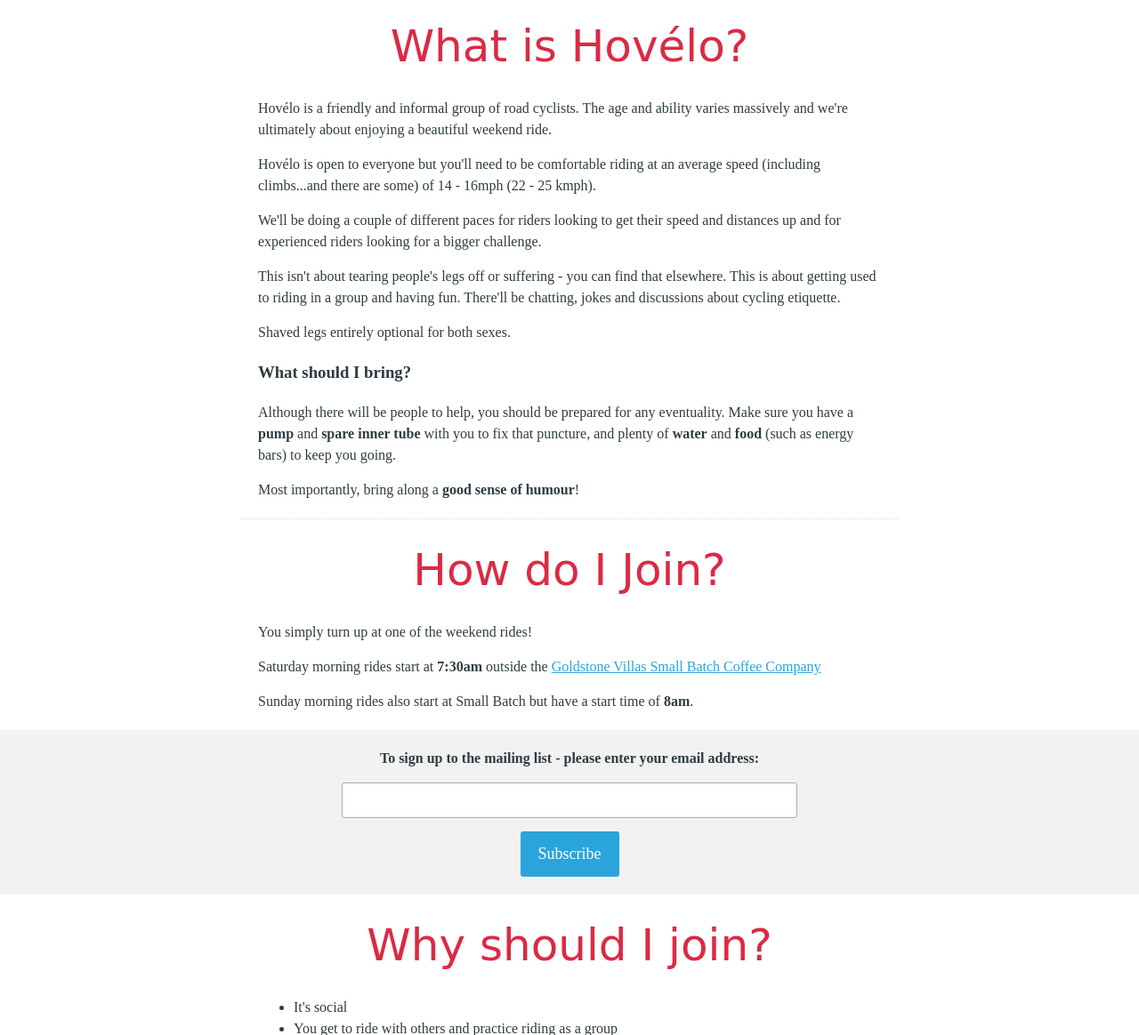
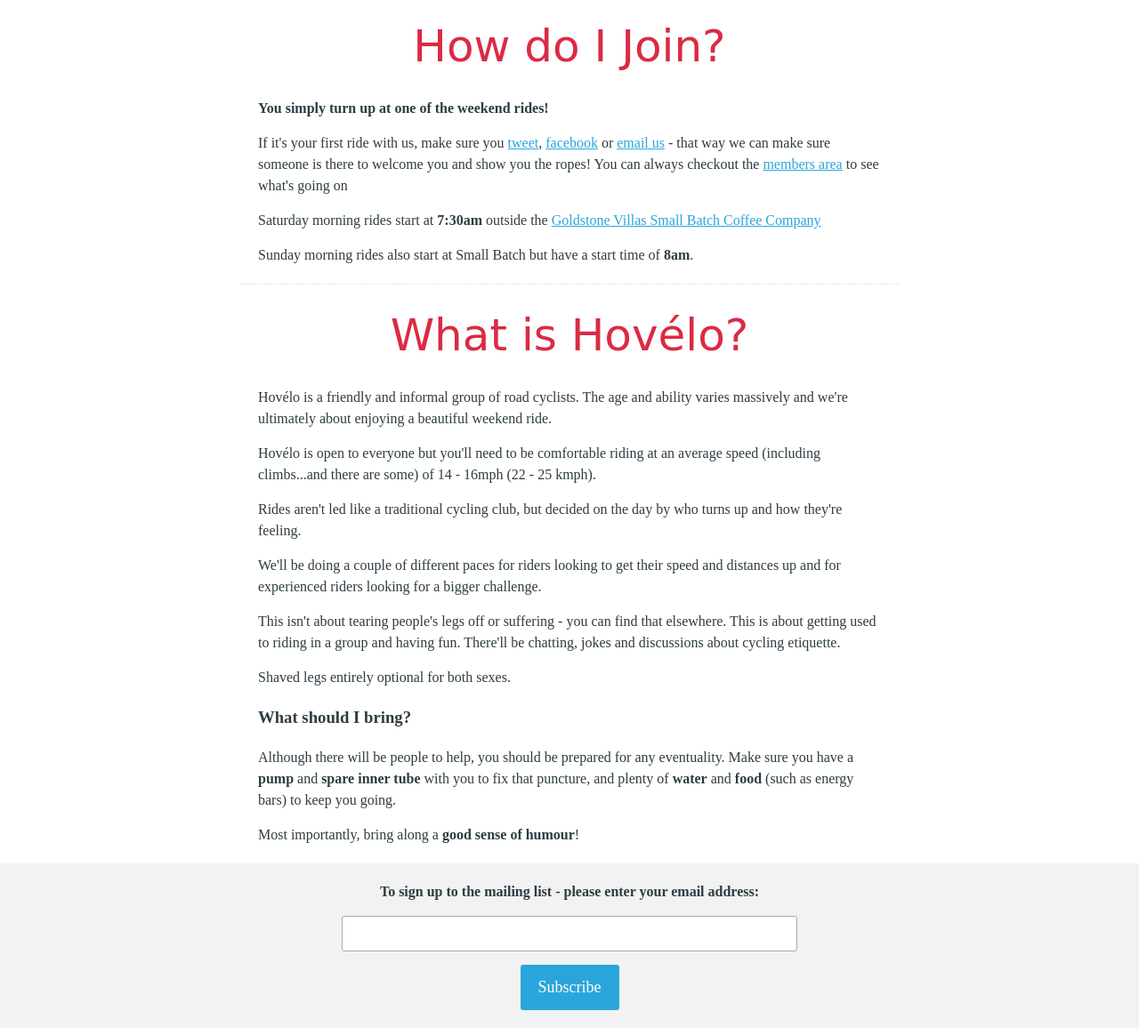
Before and after one commit to hovelo/website, a PHP site: page / in a window 1280 px wide. Shown: the part 623-1787 px from the top of the page at 89% size. Run offline with PHP 8.4, Linux system fonts and the light colour scheme; some libraries are stand-ins or nearby versions; some web fonts are replaced.

Commit message:
Update ethos and new timers text

```diff
--- a/index.php
+++ b/index.php
@@ -58,7 +58,7 @@
 	</head>
 	<body>
 		<div class="wrap">
-			<a class="link-top" href="http://members.hovelo.co.uk">Members Area</a>
+			<a class="link-top" rel="nofollow" href="http://members.hovelo.co.uk">Members Area</a>
 		</div>
 		<article class="wrap plain layout-two">
 			<div class="column"><h1>Hovélo</h1></div>
@@ -96,11 +96,18 @@
 		}
 		google.maps.event.addDomListener(window, 'load', initialize);
 		</script>
-
+		<article class="wrap">
+			<h2>How do I Join?</h2>
+			<p><b>You simply turn up at one of the weekend rides!</b></p>
+			<p>If it's your first ride with us, make sure you <a href="http://www.twitter.com/_hovelo" rel="nofollow">tweet</a>, <a href="http://www.facebook.com/hovelo" rel="nofollow">facebook</a> or <a href="mailto:hello@hovelo.co.uk">email us</a> - that way we can make sure someone is there to welcome you and show you the ropes! You can always checkout the <a rel="nofollow" href="http://members.hovelo.co.uk">members area</a> to see what's going on</p>
+			<p>Saturday morning rides start at <strong>7:30am</strong> outside the <a href="http://smallbatchcoffee.co.uk/locations/roastery-goldstone-villas-hove/" rel="nofollow">Goldstone Villas Small Batch Coffee Company</a></p>
+			<p>Sunday morning rides also start at Small Batch but have a start time of <strong>8am</strong>.</p>
+		</article>
 		<article class="wrap">
 			<h2>What is Hovélo?</h2>
 			<p>Hovélo is a friendly and informal group of road cyclists. The age and ability varies massively and we're ultimately about enjoying a beautiful weekend ride.</p>
 			<p>Hovélo is open to everyone but you'll need to be comfortable riding at an average speed (including climbs...and there are some) of 14 - 16mph (22 - 25 kmph). </p>
+			<p>Rides aren't led like a traditional cycling club, but decided on the day by who turns up and how they're feeling.</p>
 			<p>We'll be doing a couple of different paces for riders looking to get their speed and distances up and for experienced riders looking for a bigger challenge.</p>
 			<p>This isn't about tearing people's legs off or suffering - you can find that elsewhere. This is about getting used to riding in a group and having fun. There'll be chatting, jokes and discussions about cycling etiquette.</p>
 			<p>Shaved legs entirely optional for both sexes.</p>
@@ -108,12 +115,7 @@
 			<h3>What should I bring?</h3>
 			<p>Although there will be people to help, you should be prepared for any eventuality. Make sure you have a <b>pump</b> and <b>spare inner tube</b> with you to fix that puncture, and plenty of <b>water</b> and <b>food</b> (such as energy bars) to keep you going.</p> Most importantly, bring along a <b>good sense of humour</b>!
 		</article>
-		<article class="wrap">
-			<h2>How do I Join?</h2>
-			<p>You simply turn up at one of the weekend rides!</p>
-			<p>Saturday morning rides start at <strong>7:30am</strong> outside the <a href="http://smallbatchcoffee.co.uk/locations/roastery-goldstone-villas-hove/" rel="nofollow">Goldstone Villas Small Batch Coffee Company</a></p>
-			<p>Sunday morning rides also start at Small Batch but have a start time of <strong>8am</strong>.</p>
-		</article>
+
 		<article class="wrap featured">
 			<form action="signup-process.php" method="post" id="mc-embedded-subscribe-form" name="mc-embedded-subscribe-form" novalidate>
 				<label>To sign up to the mailing list - please enter your email address:</label>
```
